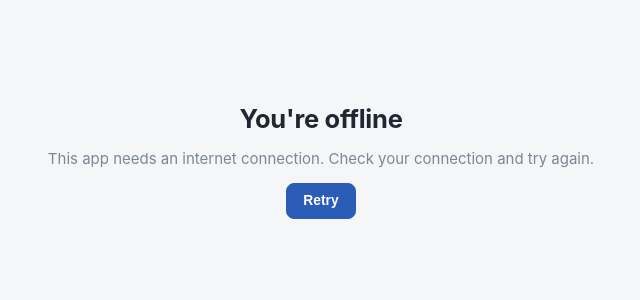
After one commit to vkladdagst/ca-foundation-economics-test-platform, a Flask app: page /offline in a window 1280 px wide. The commit adds this page. Shown: the top 300 px of the page, without its empty margins (319-959 px from the left). Run offline with Flask 3, Linux system fonts and the light colour scheme.

Commit message:
Add installable PWA support and a delete-test button
PWA: web app manifest, generated icons, a conservative service worker
(static assets cache-first; page navigations network-first with an
offline fallback; POST/JSON never cached), plus the meta tags and
registration script. Root-scoped /sw.js and /manifest.webmanifest
routes. Students hitting "/" now land on their portal, not the teacher
dashboard.

Delete test: wires the existing cascade-delete route to a guarded
button on the Tests list so unused tests can be removed instead of
cluttering the dashboard.

```diff
--- a/app/__init__.py
+++ b/app/__init__.py
@@ -1,6 +1,6 @@
 import os
 
-from flask import Flask, render_template
+from flask import Flask, Response, render_template, send_from_directory
 
 from config import Config
 from app.extensions import db, login_manager, csrf
@@ -47,10 +47,34 @@ def create_app(config_class=Config):
     @app.route("/")
     def index():
         from flask_login import current_user
+        from flask import redirect, url_for
         if current_user.is_authenticated:
-            from flask import redirect, url_for
+            if isinstance(current_user, Student):
+                return redirect(url_for("student_auth.portal"))
             return redirect(url_for("teacher.dashboard"))
         return render_template("index.html")
+
+    # ---- Progressive Web App (installable "Add to Home Screen") ----
+
+    @app.route("/manifest.webmanifest")
+    def manifest():
+        resp = send_from_directory(app.static_folder, "manifest.webmanifest")
+        resp.headers["Content-Type"] = "application/manifest+json"
+        return resp
+
+    @app.route("/sw.js")
+    def service_worker():
+        with open(os.path.join(app.static_folder, "sw.js"), "r", encoding="utf-8") as f:
+            body = f.read()
+        resp = Response(body, mimetype="application/javascript")
+        # Served from root so the worker can control the whole origin.
+        resp.headers["Service-Worker-Allowed"] = "/"
+        resp.headers["Cache-Control"] = "no-cache"
+        return resp
+
+    @app.route("/offline")
+    def offline():
+        return render_template("offline.html")
 
     @app.errorhandler(404)
     def not_found(e):
--- a/templates/base.html
+++ b/templates/base.html
@@ -2,10 +2,19 @@
 <html lang="en">
 <head>
 <meta charset="UTF-8">
-<meta name="viewport" content="width=device-width, initial-scale=1, maximum-scale=1">
+<meta name="viewport" content="width=device-width, initial-scale=1, maximum-scale=1, viewport-fit=cover">
 <title>{% block title %}CA Foundation Economics — Test Platform{% endblock %}</title>
 <meta name="csrf-token" content="{{ csrf_token() }}">
 <link rel="stylesheet" href="{{ url_for('static', filename='css/style.css') }}">
+
+<link rel="manifest" href="/manifest.webmanifest">
+<meta name="theme-color" content="#1e3a5f">
+<link rel="icon" type="image/png" sizes="192x192" href="{{ url_for('static', filename='icons/icon-192.png') }}">
+<link rel="apple-touch-icon" href="{{ url_for('static', filename='icons/apple-touch-icon.png') }}">
+<meta name="apple-mobile-web-app-capable" content="yes">
+<meta name="mobile-web-app-capable" content="yes">
+<meta name="apple-mobile-web-app-status-bar-style" content="black-translucent">
+<meta name="apple-mobile-web-app-title" content="Econ Tests">
 {% block extra_head %}{% endblock %}
 </head>
 <body>
@@ -21,6 +30,13 @@
 setTimeout(function(){
   document.querySelectorAll('#flash-wrap .alert').forEach(function(el){ el.style.display='none'; });
 }, 5000);
+if ('serviceWorker' in navigator) {
+  window.addEventListener('load', function () {
+    navigator.serviceWorker.register('/sw.js').catch(function (e) {
+      console.warn('Service worker registration failed:', e);
+    });
+  });
+}
 </script>
 {% block extra_scripts %}{% endblock %}
 </body>
--- /dev/null
+++ b/templates/offline.html
@@ -0,0 +1,9 @@
+{% extends "base.html" %}
+{% block title %}Offline{% endblock %}
+{% block body %}
+<div class="container-narrow" style="padding-top:100px; text-align:center;">
+  <h1>You're offline</h1>
+  <p class="muted">This app needs an internet connection. Check your connection and try again.</p>
+  <button class="btn btn-primary" onclick="location.reload()">Retry</button>
+</div>
+{% endblock %}
--- a/templates/teacher/tests_list.html
+++ b/templates/teacher/tests_list.html
@@ -53,6 +53,11 @@
                 <input type="hidden" name="csrf_token" value="{{ csrf_token() }}">
                 <button class="btn btn-sm" type="submit">Duplicate</button>
               </form>
+              <form method="post" action="{{ url_for('teacher.test_delete', test_id=t.id) }}" style="display:inline;"
+                    onsubmit="return confirm('Permanently delete &quot;{{ t.title }}&quot;?\n\nThis also deletes its {{ t.total_questions }} question(s) and {{ t.submitted_count }} student submission(s). This cannot be undone.');">
+                <input type="hidden" name="csrf_token" value="{{ csrf_token() }}">
+                <button class="btn btn-sm btn-danger" type="submit">Delete</button>
+              </form>
             </div>
           </td>
         </tr>
```
Also changed, not shown: static/sw.js (added, +64 -0 lines), static/icons/apple-touch-icon.png (added), static/icons/icon-192.png (added), static/icons/icon-512.png (added), static/icons/icon-maskable-512.png (added), static/manifest.webmanifest (added).
